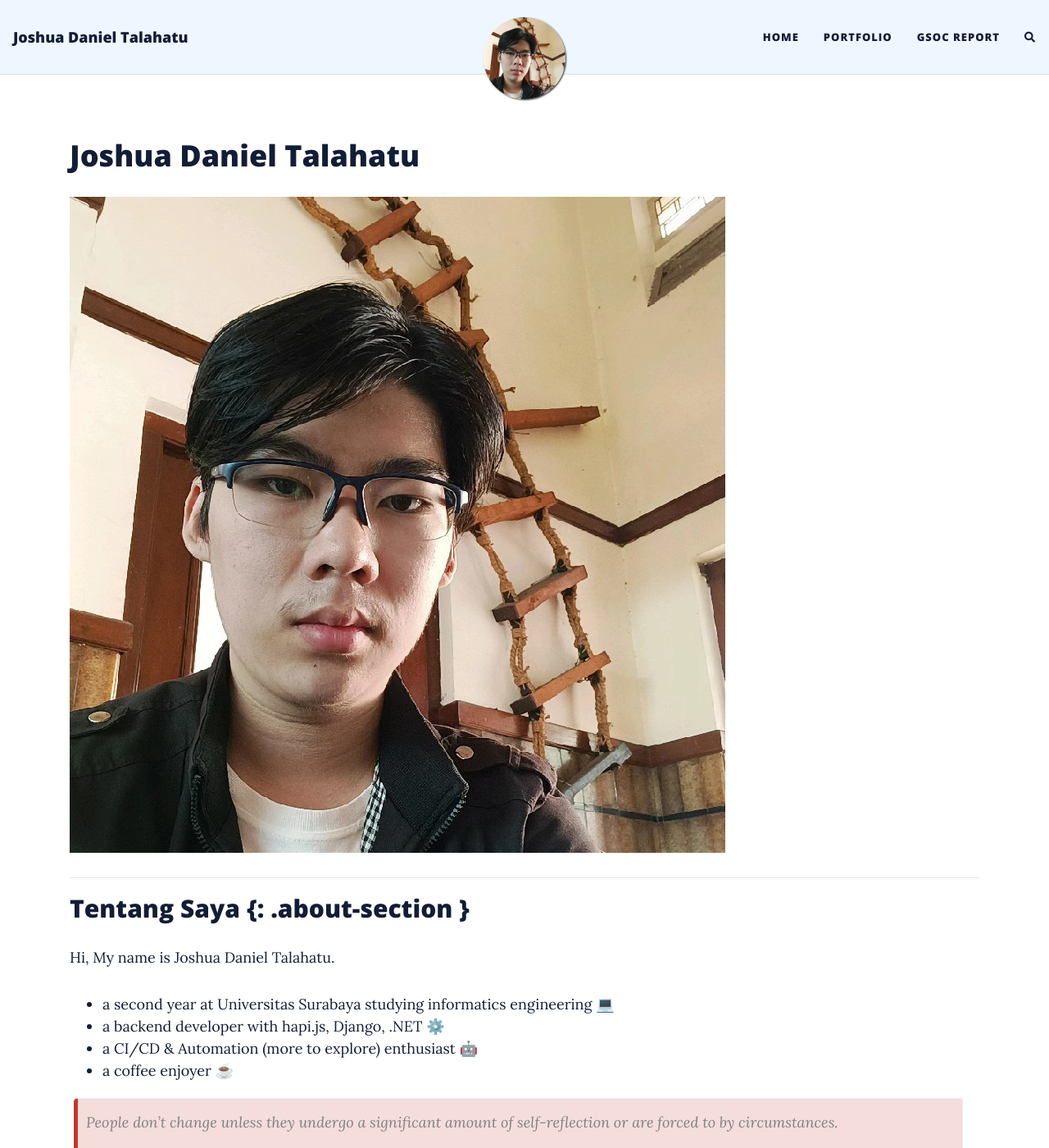
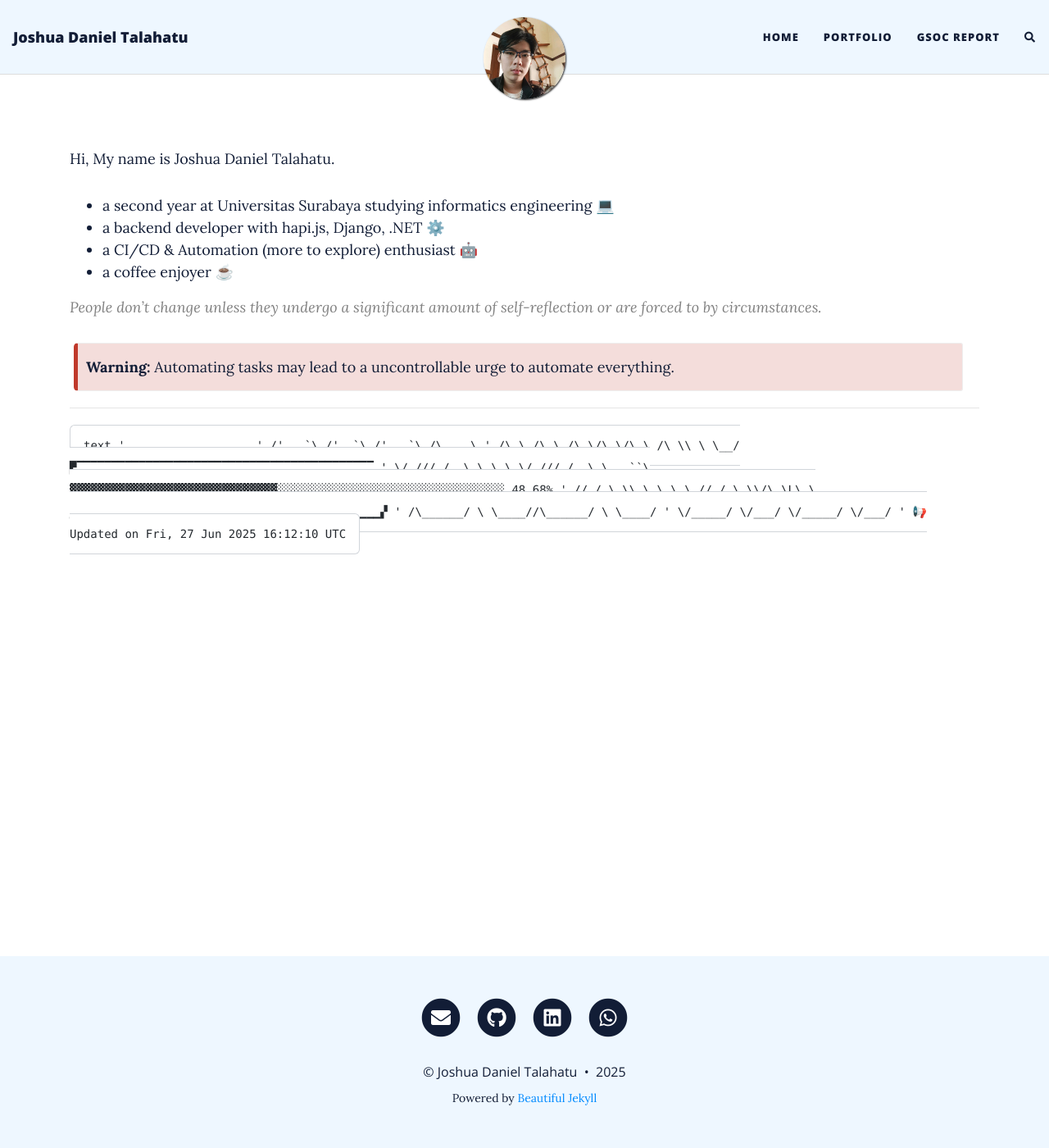
Before and after one commit to JoshuaGlaZ/joshuaglaz.github.io, a Jekyll site: the page built from index.md, in a window 1280 px wide and 1400 px high. Shown: the whole window at 82% size. Built offline with Jekyll 4.4.1, drawn with Linux system fonts in a browser that asks for light colours; nearby versions of some CDN libraries; comment, search, counter and statistics services are not loaded; some of the changed text lies outside the part shown.

Commit message:
modified files

````diff
--- /dev/null
+++ b/aboutme.md
@@ -0,0 +1,17 @@
+---
+layout: page
+title: About me
+subtitle: Little bit information
+---
+
+Hi, My name is Joshua Daniel Talahatu.
+
+- a second year at Universitas Surabaya studying informatics engineering 💻
+- a backend developer with hapi.js, Django, .NET ⚙️
+- a CI/CD & Automation (more to explore) enthusiast 🤖
+- a coffee enjoyer ☕
+
+> People don't change unless they undergo a significant amount of self-reflection or are forced to by circumstances.
+
+{: .box-error}
+**Warning:** Automating tasks may lead to a uncontrollable urge to automate everything.
--- a/index.md
+++ b/index.md
@@ -3,17 +3,7 @@
 title: "Home"
 ---
 
-<!-- PROFILE (gunakan styling default tema) -->
-# {{ site.title }}
-
-![Avatar]({{ site.avatar }}){: .avatar }
-
-{{ site.description }}
-
----
-
 <!-- ABOUT -->
-## Tentang Saya {: .about-section }
 
 Hi, My name is Joshua Daniel Talahatu.
 
@@ -23,14 +13,14 @@
 - a coffee enjoyer ☕
 
 > People don't change unless they undergo a significant amount of self-reflection or are forced to by circumstances.
-{: .box-error }
 
-**Warning:** Automating tasks may lead to an uncontrollable urge to automate everything.
+
+{: .box-error}
+**Warning:** Automating tasks may lead to a uncontrollable urge to automate everything.
 
 ---
 
 <!-- PROGRESS ASCII ART -->
-## Progress ASCII Art {: .progress-section }
 
 ```text
 '     ___       __      ___    ______
````
